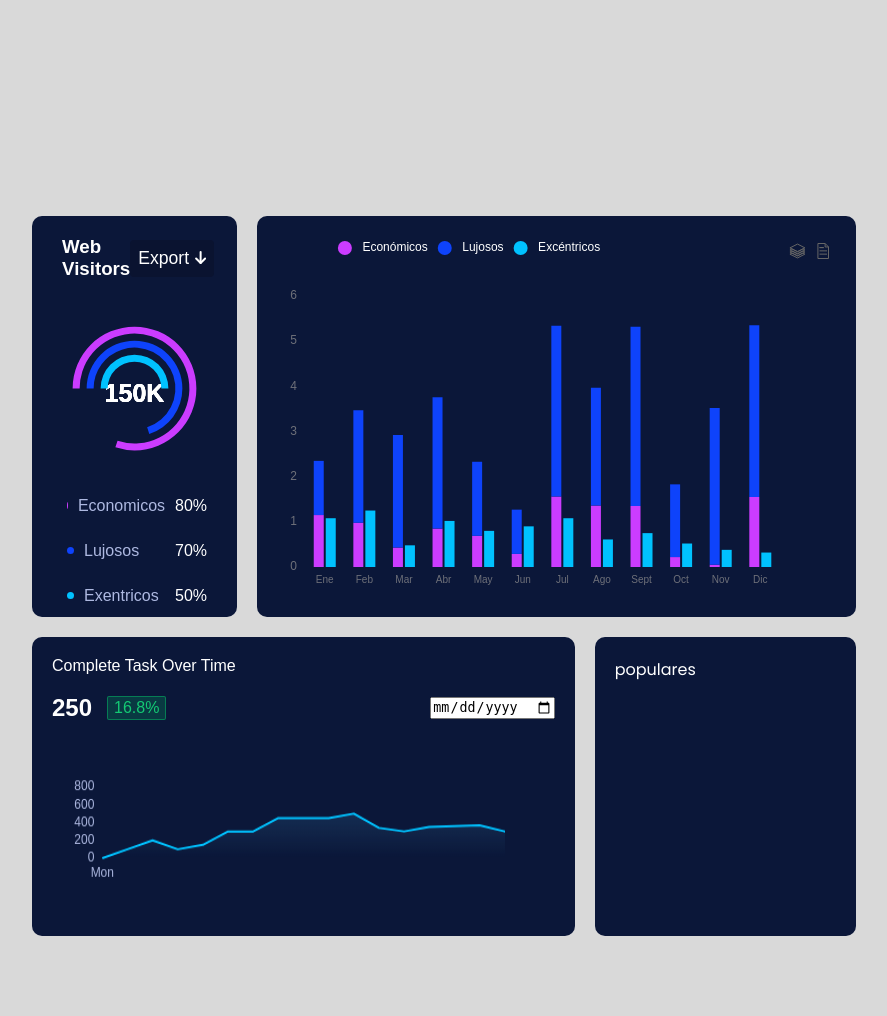
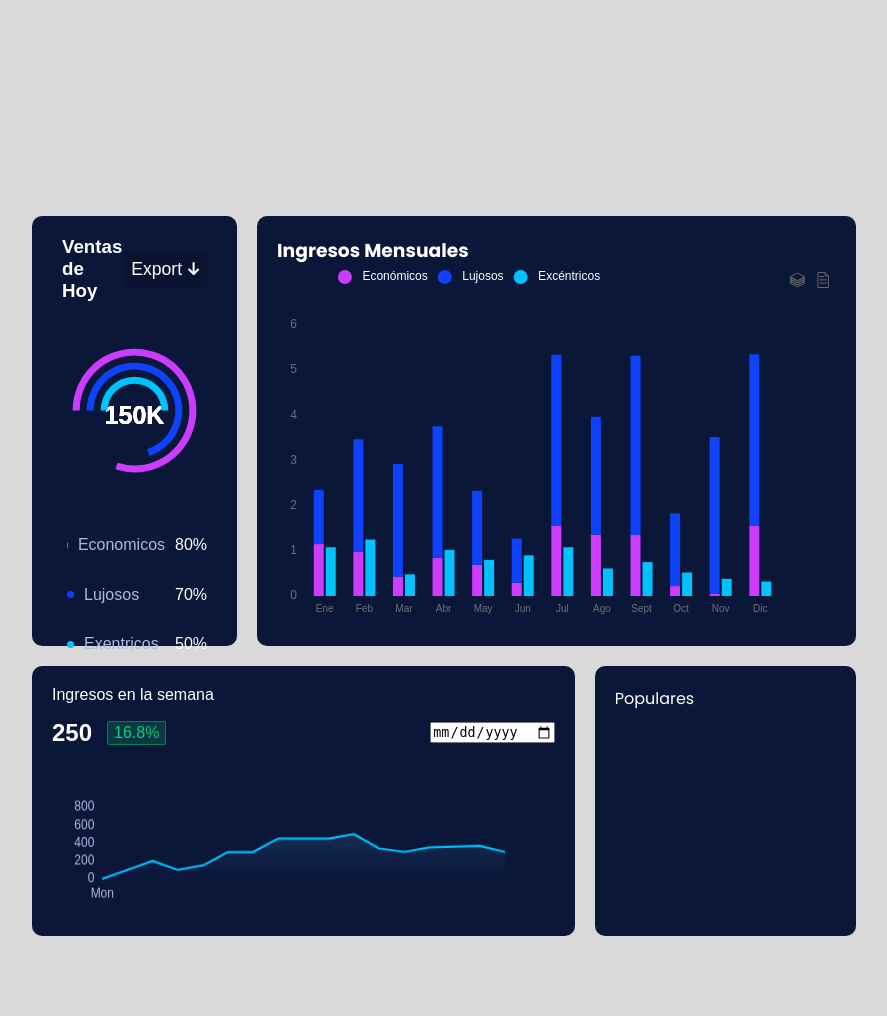
Before and after one commit to ReizoVC/RentalMove-Flask, a Flask app: page /admin in a window 1280 px wide. Shown: the part 824-1840 px from the top of the page, without its empty margins (321-1208 px from the left). Run offline with Flask 3, Linux system fonts and the light colour scheme; the visitor is signed in with stand-in values (Sample User, id 1); data comes from the database, SQL or seed files in the repository; data that the repository does not hold is empty; some libraries are stand-ins or nearby versions; some web fonts are replaced.

Commit message:
Informes

```diff
--- a/templates/adminPages/ad_home.html
+++ b/templates/adminPages/ad_home.html
@@ -138,7 +138,7 @@
             <div class="incomeContainer">
                 <div class="incomeStatus incomeStatusDia">
                     <div class="dailyIncomeHead">
-                        <h3>Web Visitors</h3>
+                        <h3>Ventas de Hoy</h3>
                         <button>
                             Export
                             <svg xmlns="http://www.w3.org/2000/svg" width="11" height="auto" viewBox="0 0 10 12" fill="none">
@@ -155,7 +155,7 @@
                     </div>
                 </div>
                 <div class="incomeStatus incomeStatusSemana">
-                    <p>Complete Task Over Time</p>
+                    <p>Ingresos en la semana</p>
                     <div class="wekIncomeHead">
                         <h2>250</h2>
                         <span class="comparisonPersentage">16.8%</span>
@@ -164,9 +164,10 @@
                     <div id="weekGraphic" class="areaGraphic"></div>
                 </div>
                 <div class="incomeStatus incomeStatusMes">
+                    <h3>Ingresos Mensuales</h3>
                     <div id="monthGraphic" style="height: 100%"></div>
                 </div>
-                <div class="incomeStatus incomeStatusPopulares">populares</div>
+                <div class="incomeStatus incomeStatusPopulares">Populares</div>
             </div>
         </div>
         <!-- Gestion de Autos -->
```
